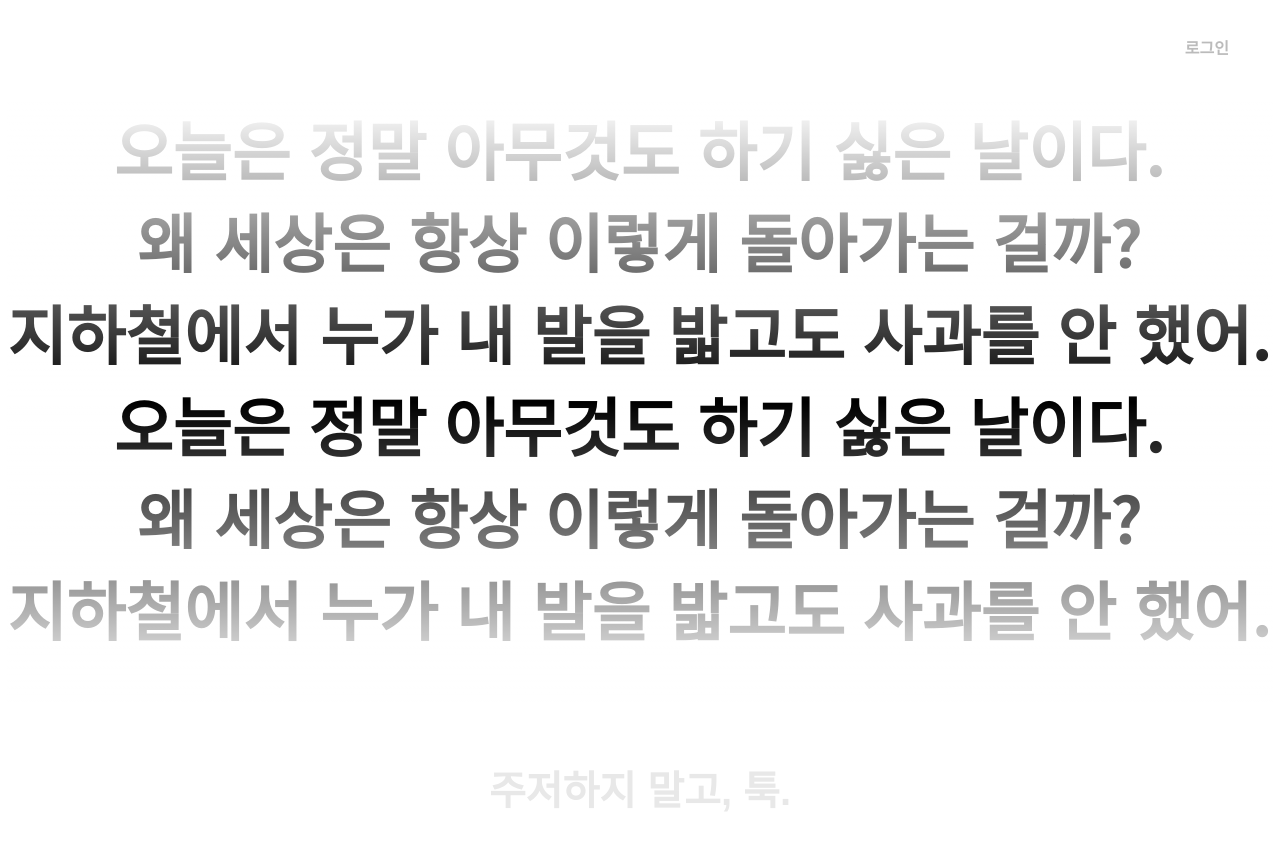
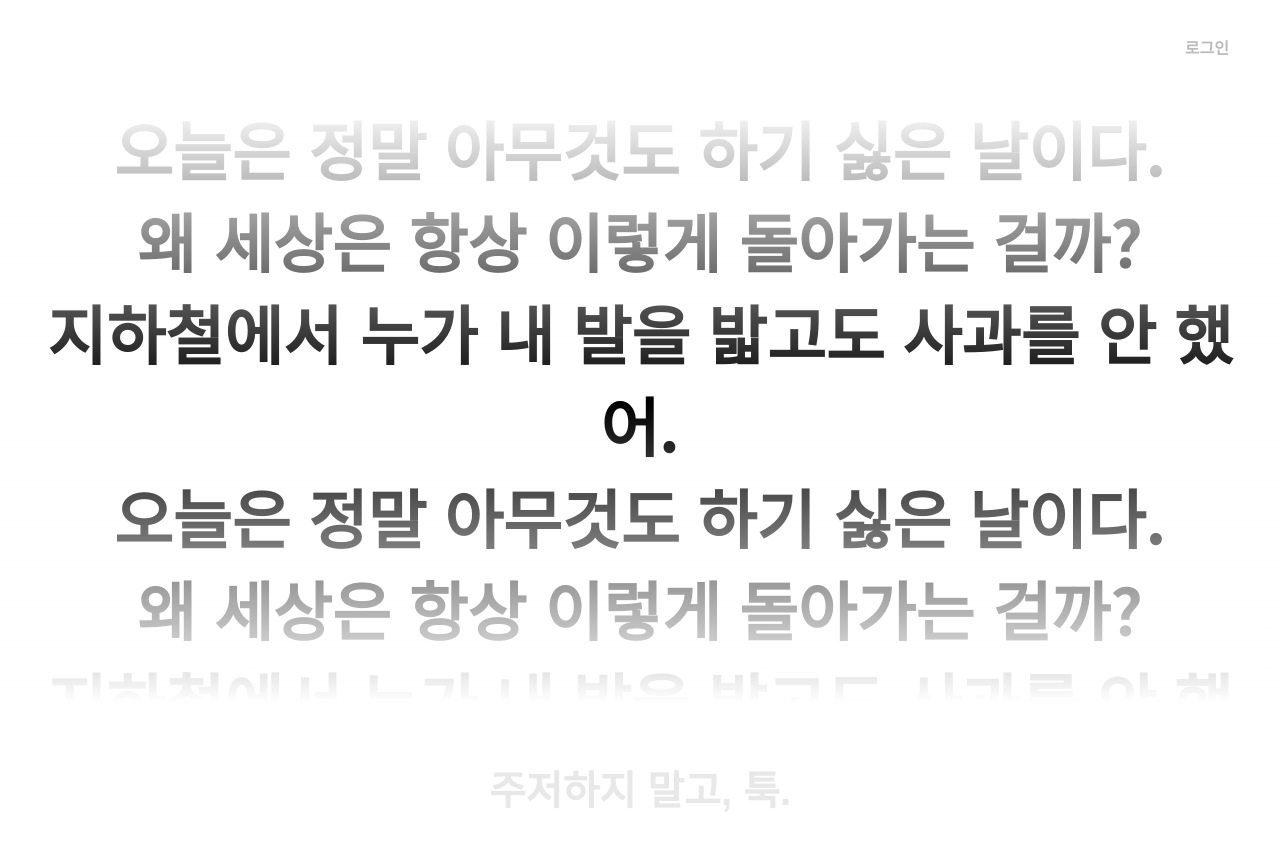
Before and after one commit to suinkimme/jungle-buzz, a Flask app: page / in a window 1280 px wide. Shown: the top 850 px of the page. Run offline with Flask 3, Linux system fonts and the light colour scheme; some libraries are stand-ins or nearby versions.

Commit message:
깨지는거 수정

```diff
--- a/static/css/common.css
+++ b/static/css/common.css
@@ -83,6 +83,8 @@
   color: #000;
   text-align: center;
   transition: all 0.3s;
+  word-break: break-all;
+  padding: 0 30px;
 }
 
 /* .text-slot-item.active {
```
